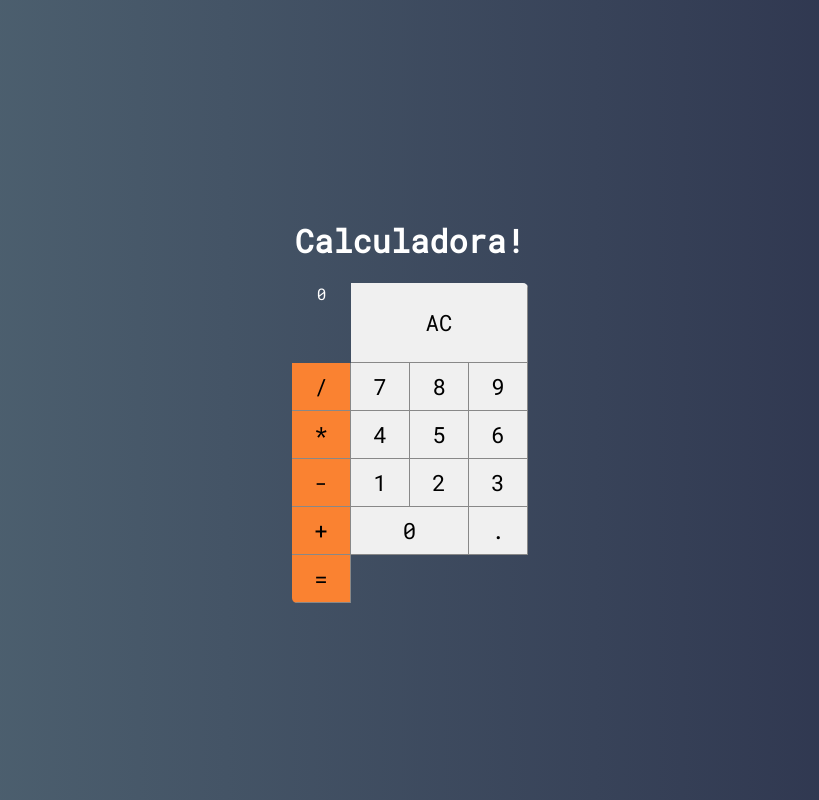
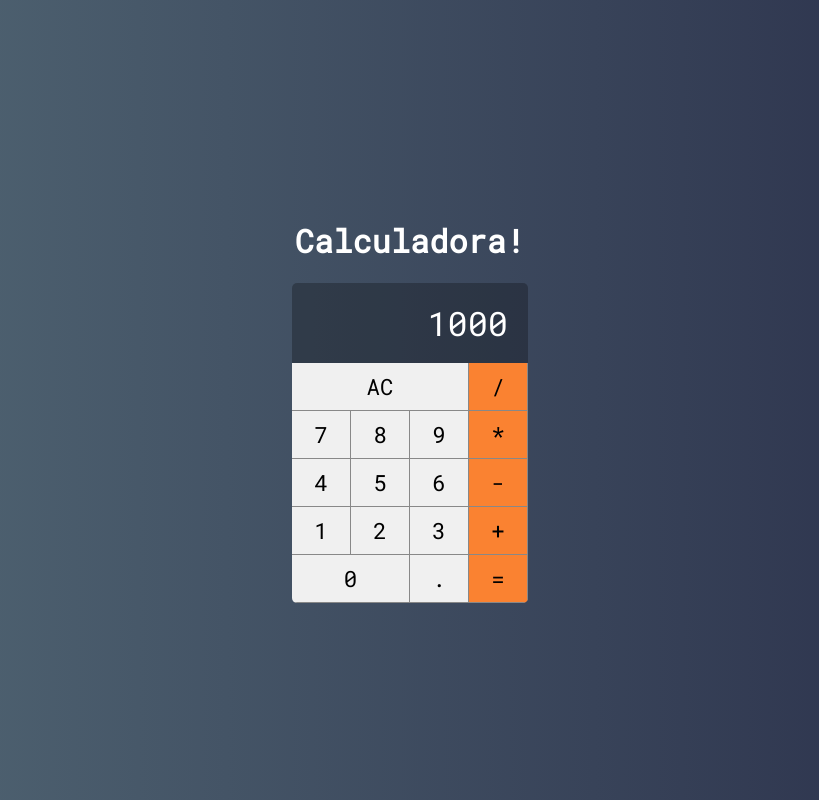
Before and after one commit to hervesson/calculator, a Vue app: page / in a window 1280 px wide. Shown: the whole page, without its empty margins (230-1049 px from the left). Built offline with nearby package versions, Linux system fonts and the light colour scheme.

Commit message:
Componente Display

```diff
--- a/src/components/Display.vue
+++ b/src/components/Display.vue
@@ -1,14 +1,27 @@
 <template>
     <div class="display">
-        0
+        {{ value  }}
     </div>
 </template>
 
 <script>
     export default {
-        name: 'DisplayLayout'
+        name: 'DisplayLayout',
+        props: ['value']
     }
 </script>
 
 <style>
+    .display {
+        grid-column: span 4;
+        background-color: #0004;
+
+        display: flex;
+        justify-content: flex-end;
+        align-self: center;
+        padding: 20px;
+        font-size: 2.1em;
+        overflow: hidden;
+
+    }
 </style>
--- a/src/main/Calculator.vue
+++ b/src/main/Calculator.vue
@@ -1,6 +1,6 @@
 <template>
     <div class="calculator">
-        <Display />
+        <Display value="1000"/>
         <Button label="AC" triple />
         <Button label="/" operation/>
         <Button label="7" />
```
